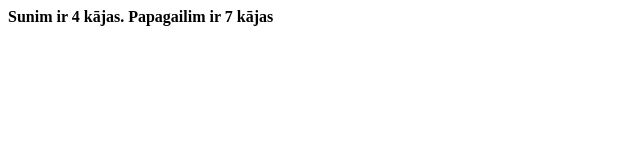
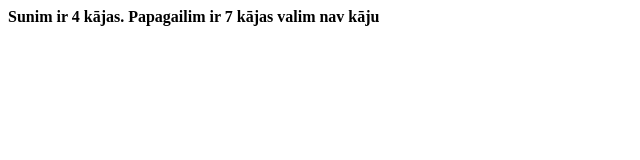
Before and after one commit to indriks/4kajainie, a plain HTML site: page index.html in a window 1280 px wide. Shown: the whole page, without its empty margins (0-640 px from the left). Drawn offline with Linux system fonts and the light colour scheme.

Commit message:
pievienots valis

```diff
--- a/index.html
+++ b/index.html
@@ -7,5 +7,6 @@
   <body>
     <b>Sunim ir 4 kājas.</b>
     <b>Papagailim ir 7 kājas</b>
+    <b>valim nav kāju</b>
   </body>
 </html>
```
